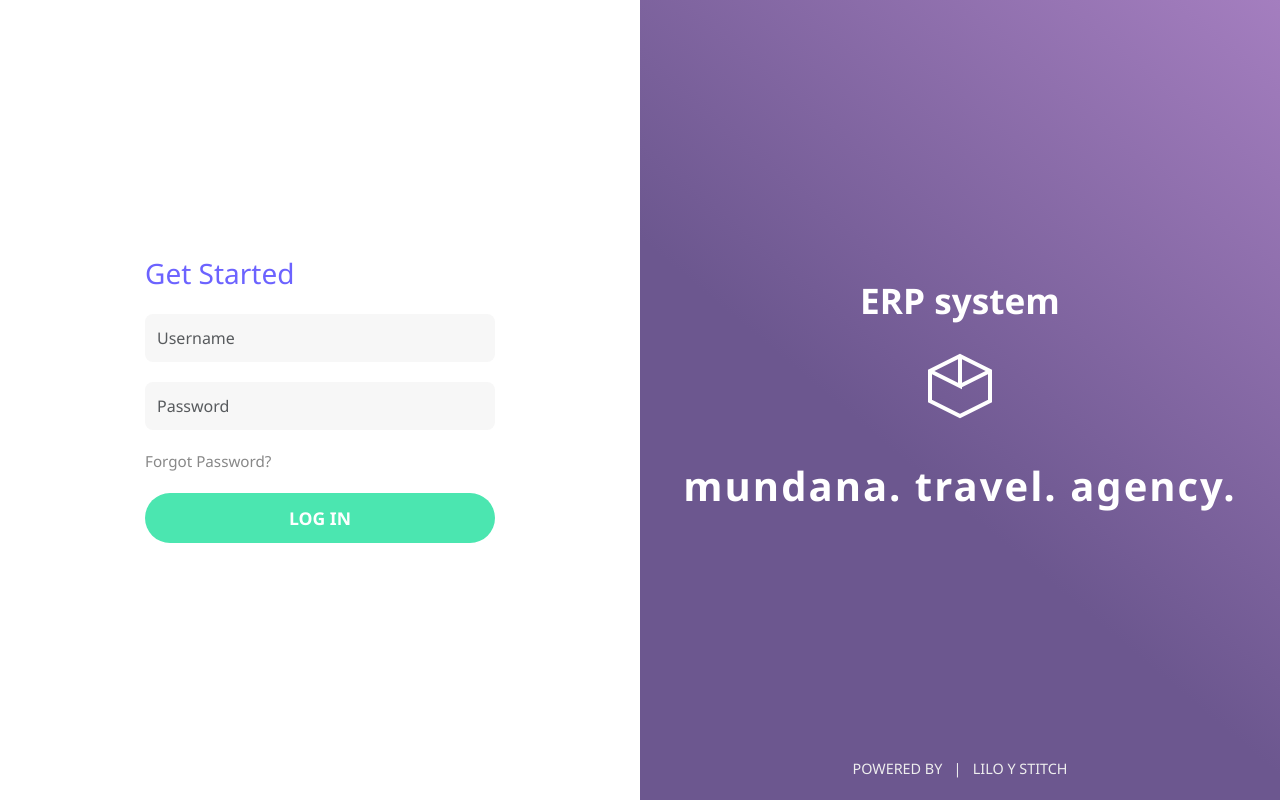
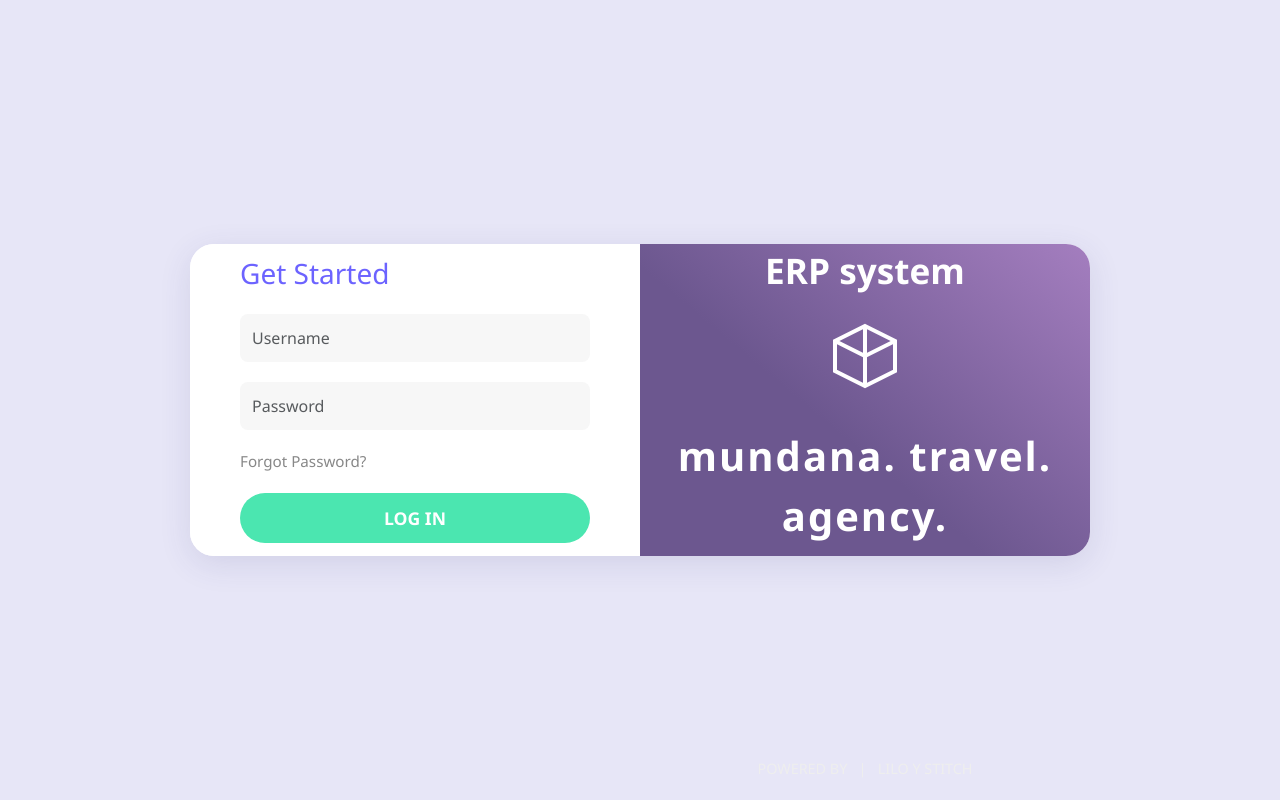
Before and after one commit to Amadoose/djangocrm, a Django app: page / in a window 1280 px wide. Run offline with Django 5.2, Linux system fonts and the light colour scheme.

Commit message:
login page card

```diff
--- a/website/templates/login.html
+++ b/website/templates/login.html
@@ -4,18 +4,38 @@
     <meta charset="UTF-8">
     <title>MUNDANA TRAVEL ERP</title>
     <meta name="viewport" content="width=device-width, initial-scale=1.0">
-    <!-- Optionally include Bootstrap for quick styling -->
     <link href="https://cdn.jsdelivr.net/npm/bootstrap@5.3.3/dist/css/bootstrap.min.css" rel="stylesheet">
     <style>
         body, html {
             height: 100%;
             margin: 0;
             font-family: 'Segoe UI', Arial, sans-serif;
+            background: #e7e6f7; /* light lavender background */
+        }
+        .centered-card {
+            min-height: 100vh;
+            display: flex;
+            align-items: center;
+            justify-content: center;
+        }
+        .card-look {
+            background: #fff;
+            border-radius: 24px;
+            box-shadow: 0 8px 32px rgba(60, 60, 120, 0.12);
+            overflow: hidden;
+            display: flex;
+            width: 900px;
+            max-width: 98vw;
         }
         .split-container {
             display: flex;
-            height: 100vh;
+            width: 100%;
+            height: 100%;
         }
+        /* ... keep your existing styles for .left-panel, .right-panel, etc. ... */
+    </style>
+    <!-- Keep your existing styles below here -->
+    <style>
         .left-panel {
             flex: 1;
             background: #fff;
@@ -93,7 +113,10 @@
     </style>
 </head>
 <body>
+<div class="centered-card">
+    <div class="card-look">
         <div class="split-container">
+            <!-- ... your existing left-panel and right-panel code ... -->
             <div class="left-panel">
                 <div class="login-form">
                     <h3 class="mb-4" style="color:#6c63ff;">Get Started</h3>
@@ -113,20 +136,19 @@
                     <div style="margin: 0 auto 20px auto;">
                         <svg width="80" height="80" viewBox="0 0 80 80" fill="none">
                             <polygon points="40,10 70,25 70,55 40,70 10,55 10,25" stroke="#fff" stroke-width="4" fill="none"/>
+                            <polyline points="40,10 40,70" stroke="#fff" stroke-width="4" fill="none"/>
                             <polyline points="40,10 40,40 10,25" stroke="#fff" stroke-width="4" fill="none"/>
                             <polyline points="40,40 70,25" stroke="#fff" stroke-width="4" fill="none"/>
                         </svg>
                     </div>
                     <div class="classbox-logo">mundana. travel. agency.</div>
-            <!-- <div class="welcome-desc">
-                Everything is always integrated with<br>
-                your college's online handouts
-            </div> -->
                 </div>
                 <div class="footer">
                     POWERED BY &nbsp; | &nbsp; LILO Y STITCH
                 </div>
             </div>
         </div>
+    </div>
+</div>
 </body>
 </html>
```
Lines whose indentation alone changed are shown as unchanged.
